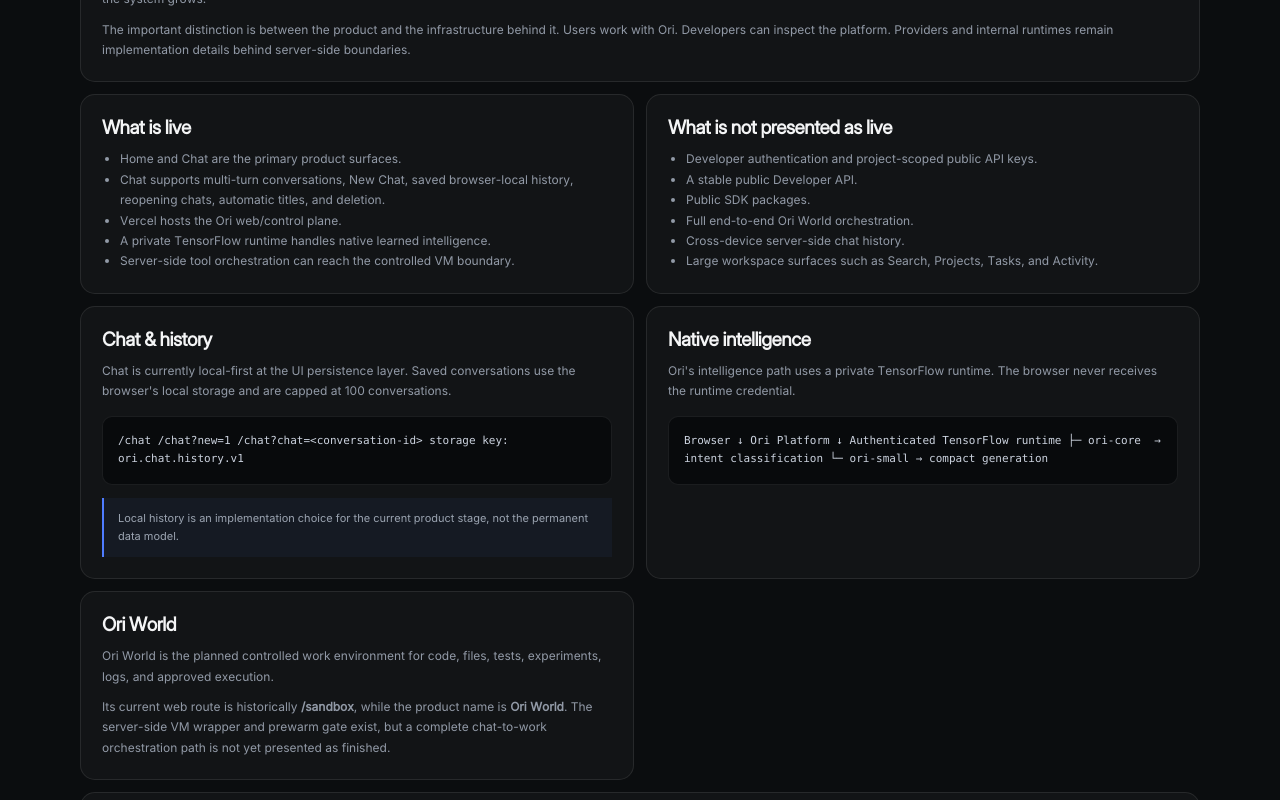
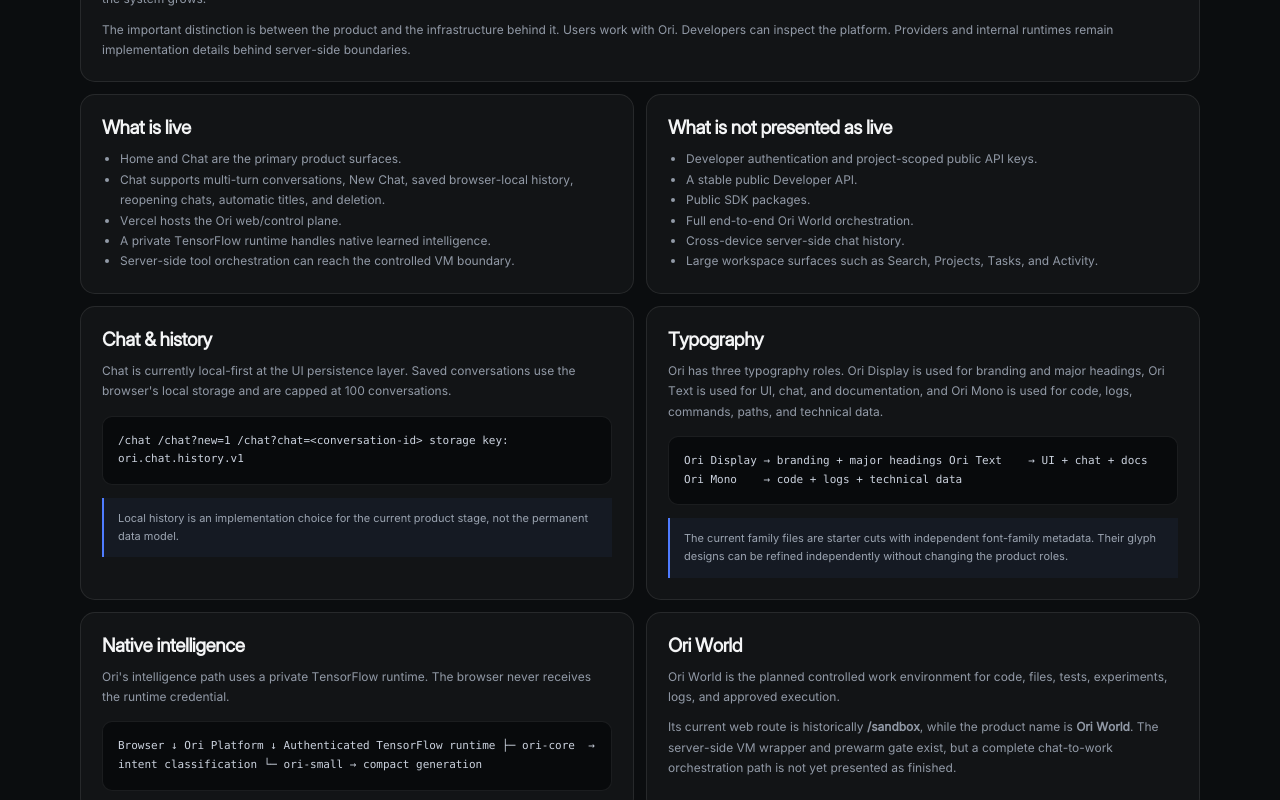
Before and after one commit to 30lnewcomb-byte/ori-platform, a Next.js app in the folder apps/web/: page /developer/docs/ori in a window 1280 px wide. Shown: the part 478-1278 px from the top of the page. Built offline with nearby package versions, Linux system fonts and the light colour scheme.

Commit message:
Document Ori typography roles in reference

```diff
--- a/apps/web/app/developer/docs/ori/page.tsx
+++ b/apps/web/app/developer/docs/ori/page.tsx
@@ -60,6 +60,15 @@
 storage key:
 ori.chat.history.v1</pre>
               <div className={styles.note}>Local history is an implementation choice for the current product stage, not the permanent data model.</div>
+            </section>
+
+            <section className={styles.section}>
+              <h2>Typography</h2>
+              <p>Ori has three typography roles. Ori Display is used for branding and major headings, Ori Text is used for UI, chat, and documentation, and Ori Mono is used for code, logs, commands, paths, and technical data.</p>
+              <pre className={styles.code}>Ori Display → branding + major headings
+Ori Text    → UI + chat + docs
+Ori Mono    → code + logs + technical data</pre>
+              <div className={styles.note}>The current family files are starter cuts with independent font-family metadata. Their glyph designs can be refined independently without changing the product roles.</div>
             </section>
 
             <section className={styles.section}>
```
